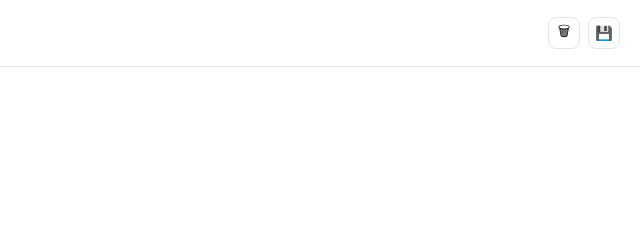
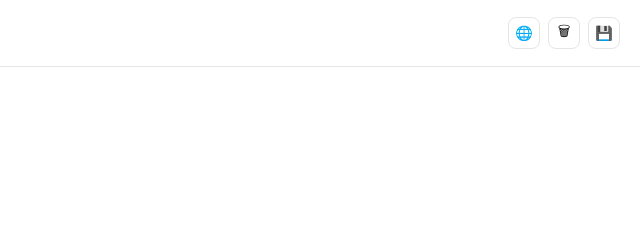
Before and after one commit to dr7dn2mq64-tech/PinM-AIbox, a website: page index.html in a window 1280 px wide. Shown: the top 240 px of the page, 640-1280 px from the left. Drawn offline with nearby package versions, Linux system fonts and the light colour scheme.

Commit message:
feat: 添加更多功能
Co-authored-by: traeagent <traeagent@users.noreply.github.com>

```diff
--- a/index.html
+++ b/index.html
@@ -1068,6 +1068,7 @@
                     <span style="color:var(--text-tertiary); font-size:12px;" id="currentModelDisplay">openai</span>
                 </div>
                 <div class="header-actions">
+                    <button class="icon-btn" onclick="window.open('https://dr7dn2mq64-tech.github.io/PinM-AIbox/', '_blank')" title="在线体验">🌐</button>
                     <button class="icon-btn" onclick="clearChat()" title="清空">🗑</button>
                     <button class="icon-btn" onclick="exportChat()" title="导出">💾</button>
                 </div>
```
